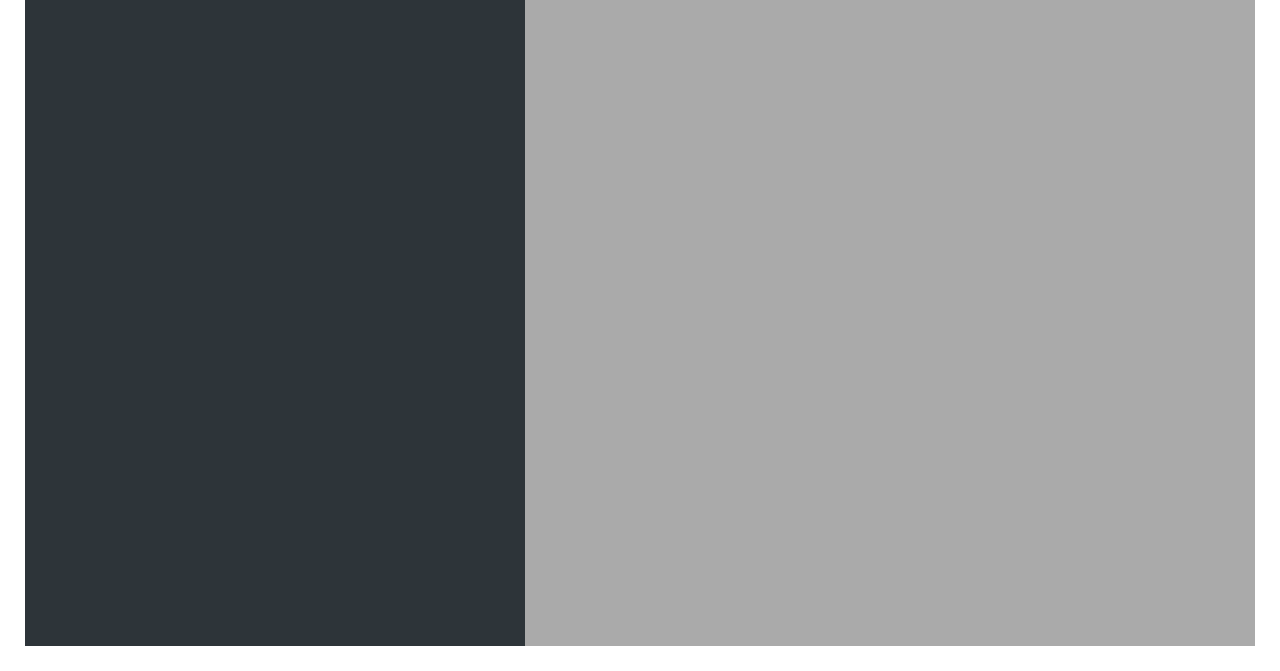
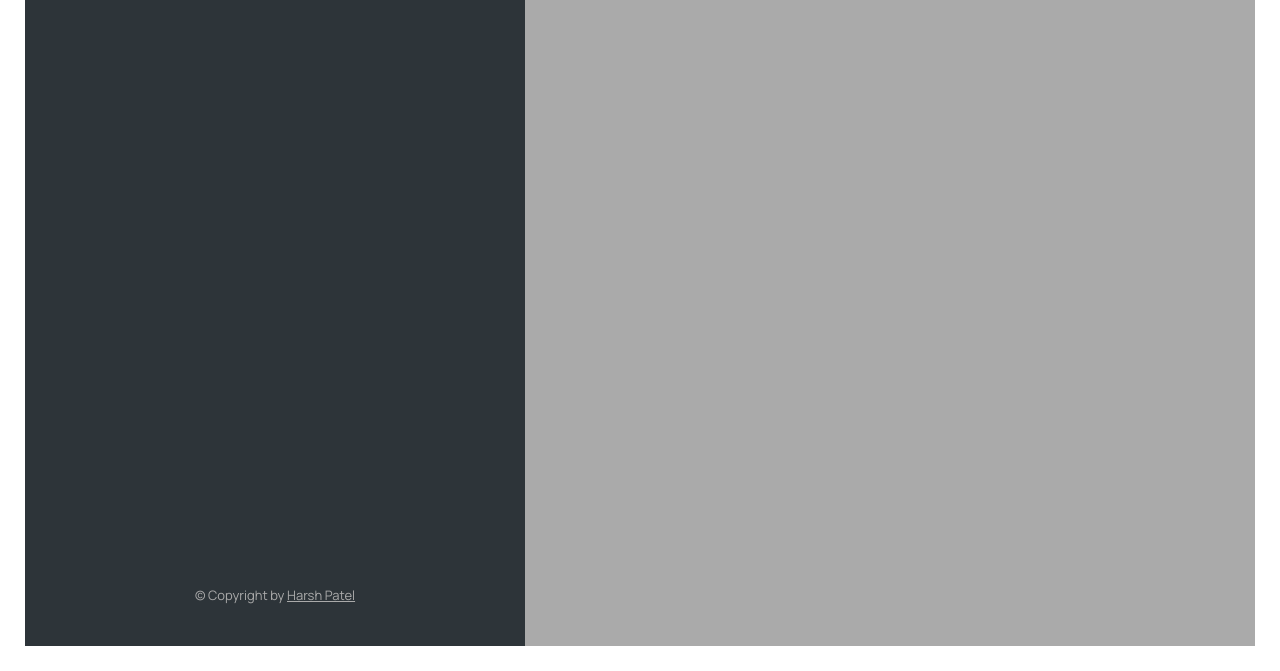
Before and after one commit to Harsh-Patel-1/mapty, a plain HTML site: page index.html in a window 1280 px wide. Shown: the part 129-800 px from the top of the page. Drawn offline with nearby package versions, Linux system fonts and the light colour scheme.

Commit message:
Initial commit

```diff
--- a/index.html
+++ b/index.html
@@ -118,16 +118,15 @@
         </li> -->
       </ul>
 
-      <!-- <p class="copyright">
+      <p class="copyright">
         &copy; Copyright by
         <a
           class="twitter-link"
           target="_blank"
           href="https://twitter.com/jonasschmedtman"
-          >Jonas Schmedtmann</a
-        >. Use for learning or your portfolio. Don't use to teach. Don't claim
-        as your own.
-      </p> -->
+          >Harsh Patel</a
+        >
+      </p>
     </div>
 
     <div id="map"></div>
```
